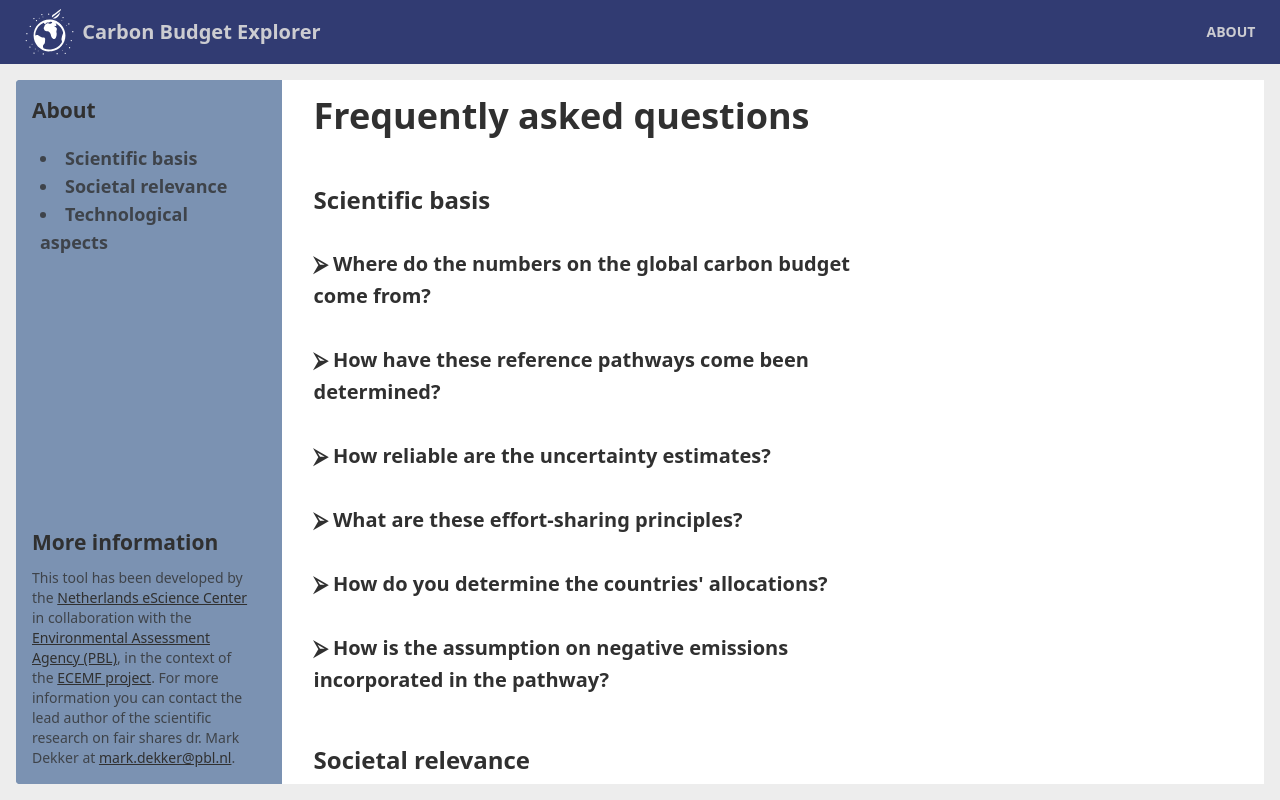
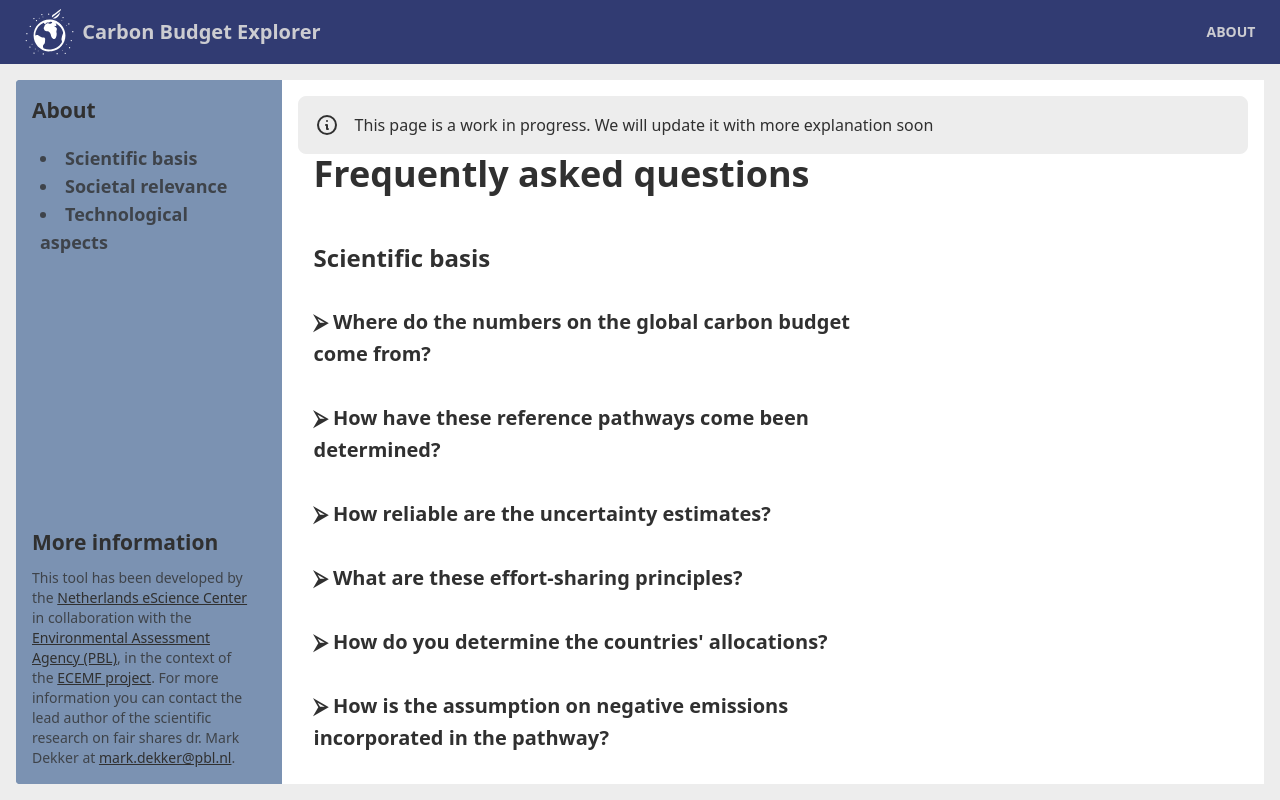
Before and after one commit to carbon-budget-explorer/cabe, a SvelteKit app: page /about in a window 1280 px wide. Built offline with nearby package versions, Linux system fonts and the light colour scheme.

Commit message:
Add info banner on about page

```diff
--- a/src/routes/about/+page.svelte
+++ b/src/routes/about/+page.svelte
@@ -42,6 +42,22 @@
 	</div>
 	<!-- Main panel -->
 	<main class="relative max-h-full flex-1 overflow-auto bg-base-100 p-4">
+		<!-- TODO update page and remove info banner -->
+		<div class="alert">
+			<svg
+				xmlns="http://www.w3.org/2000/svg"
+				fill="none"
+				viewBox="0 0 24 24"
+				class="h-6 w-6 shrink-0 stroke-current"
+				><path
+					stroke-linecap="round"
+					stroke-linejoin="round"
+					stroke-width="2"
+					d="M13 16h-1v-4h-1m1-4h.01M21 12a9 9 0 11-18 0 9 9 0 0118 0z"
+				/></svg
+			>
+			<span>This page is a work in progress. We will update it with more explanation soon</span>
+		</div>
 		<div class="prose absolute ml-4 max-w-[60%]">
 			<h1>Frequently asked questions</h1>
 			<section>
```
